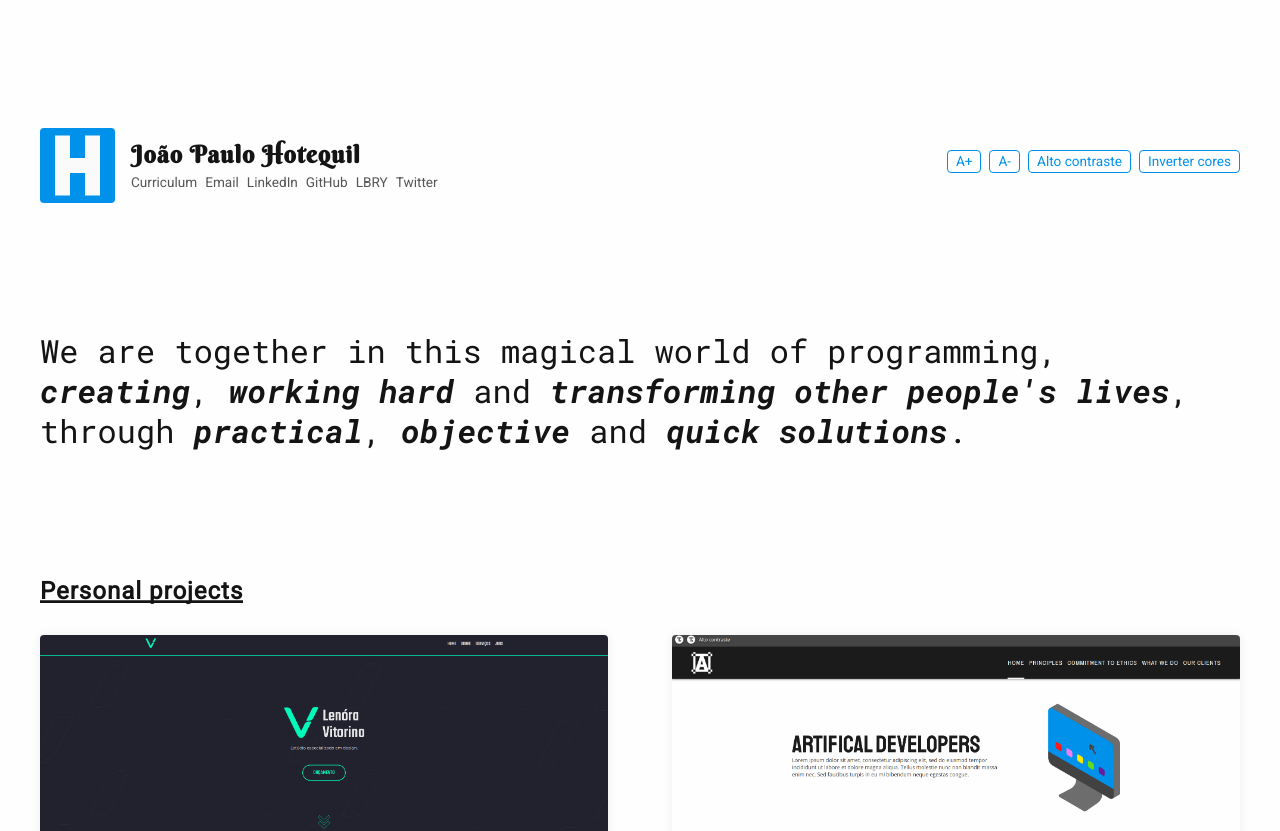
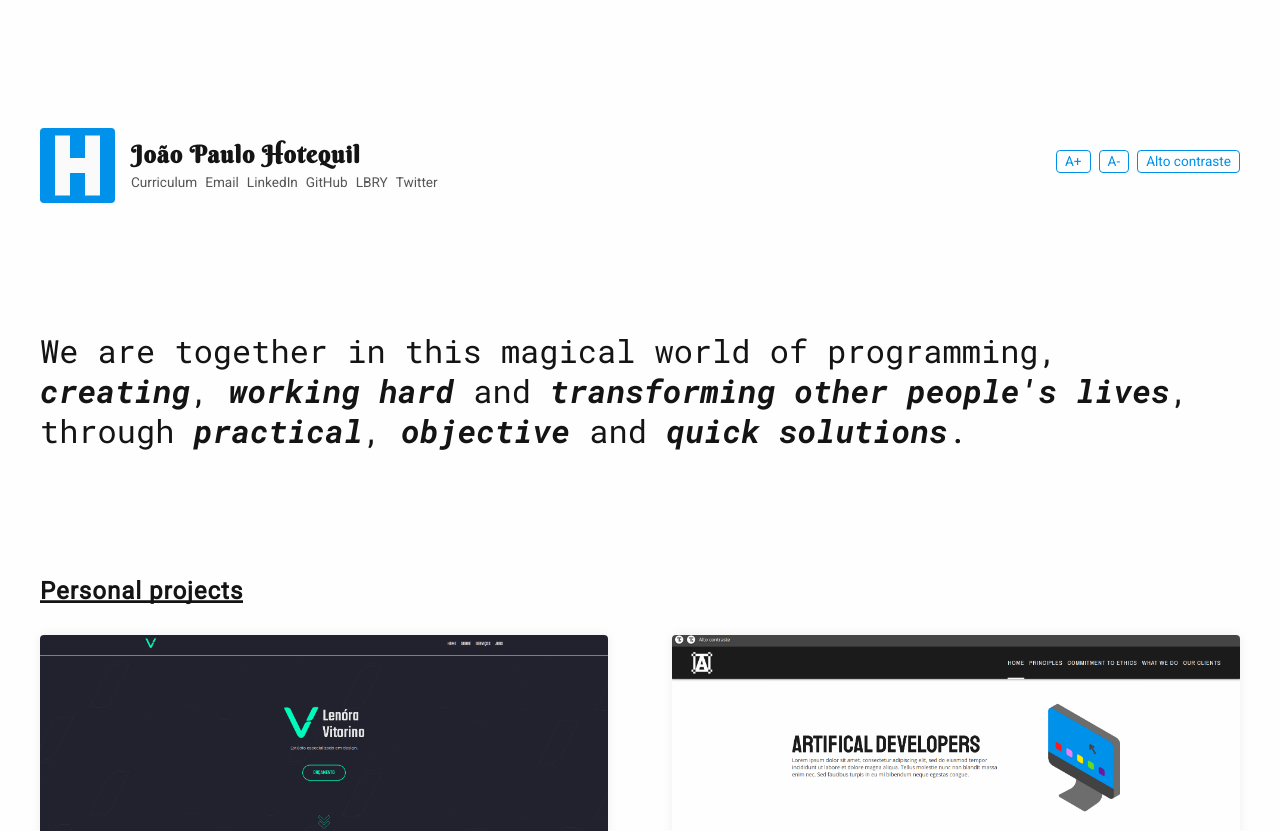
Before and after one commit to hotequil/hotequil-site, an Angular app: page / in a window 1280 px wide. Shown: the top 831 px of the page. Built offline with nearby package versions, Linux system fonts and the light colour scheme.

Commit message:
retirado botçao de inverter cores

```diff
--- a/src/app/modules/header/header.component.ts
+++ b/src/app/modules/header/header.component.ts
@@ -18,7 +18,6 @@ export class HeaderComponent implements OnInit{
     keyFtSz = 'ftSz';
     keyFilter = 'filter';
     greyVal = 'grayscale(1)';
-    invertVal = 'invert(1)';
     htmlEl: HTMLElement|null = null;
     logoImgObservable: Observable<string> = of("./assets/imgs/hotequil.webp");
     showLogoImg = false;
@@ -74,14 +73,8 @@ export class HeaderComponent implements OnInit{
         {
             txt: 'Alto contraste',
             ariaLabel: 'Alto contraste',
-            click: () => this.toggleFilter(this.greyVal),
+            click: () => this.toggleFilter(),
             active: () => this.greyVal === this.getFilterOnLocalStorage
-        },
-        {
-            txt: 'Inverter cores',
-            ariaLabel: 'Inverter cores',
-            click: () => this.toggleFilter(this.invertVal),
-            active: () => this.invertVal === this.getFilterOnLocalStorage
         }
     ];
 
@@ -111,7 +104,9 @@ export class HeaderComponent implements OnInit{
         }
     }
 
-    private toggleFilter(filter: string): void{
+    private toggleFilter(): void{
+        let filter = this.greyVal;
+
         if(this.getFilterOnLocalStorage === filter) filter = '';
 
         this.setFilter(filter);
@@ -123,11 +118,7 @@ export class HeaderComponent implements OnInit{
     }
 
     private setFilter(filter: string): void{
-        if (this.isBrowser) {
-            this.renderer.removeStyle(this.htmlEl, 'filter');
-
-            setTimeout(() => this.renderer.setStyle(this.htmlEl, 'filter', filter), 100);
-        }
+        if (this.isBrowser) this.renderer.setStyle(this.htmlEl, 'filter', filter);
     }
 
     private setFtSz(val: number): void{
```
